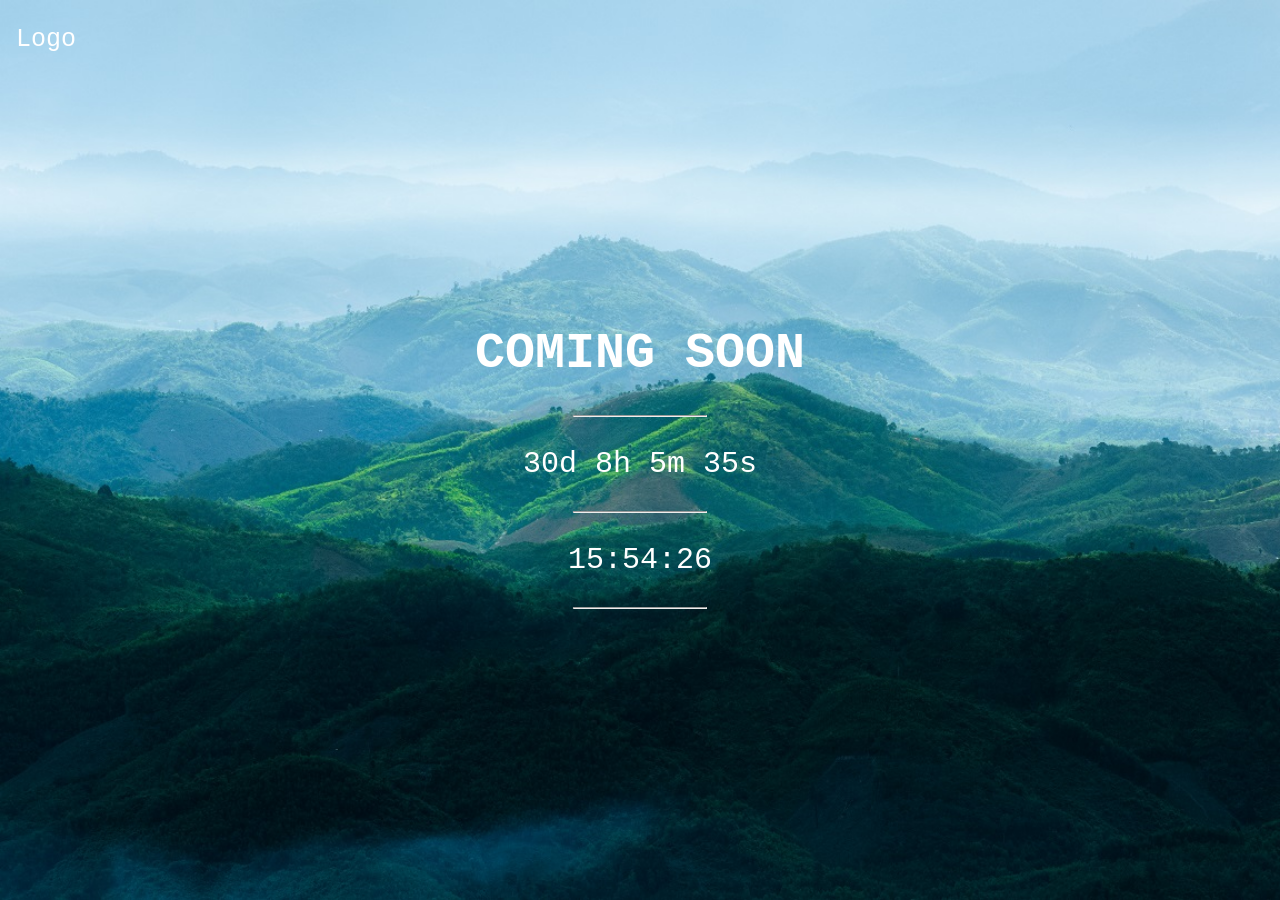
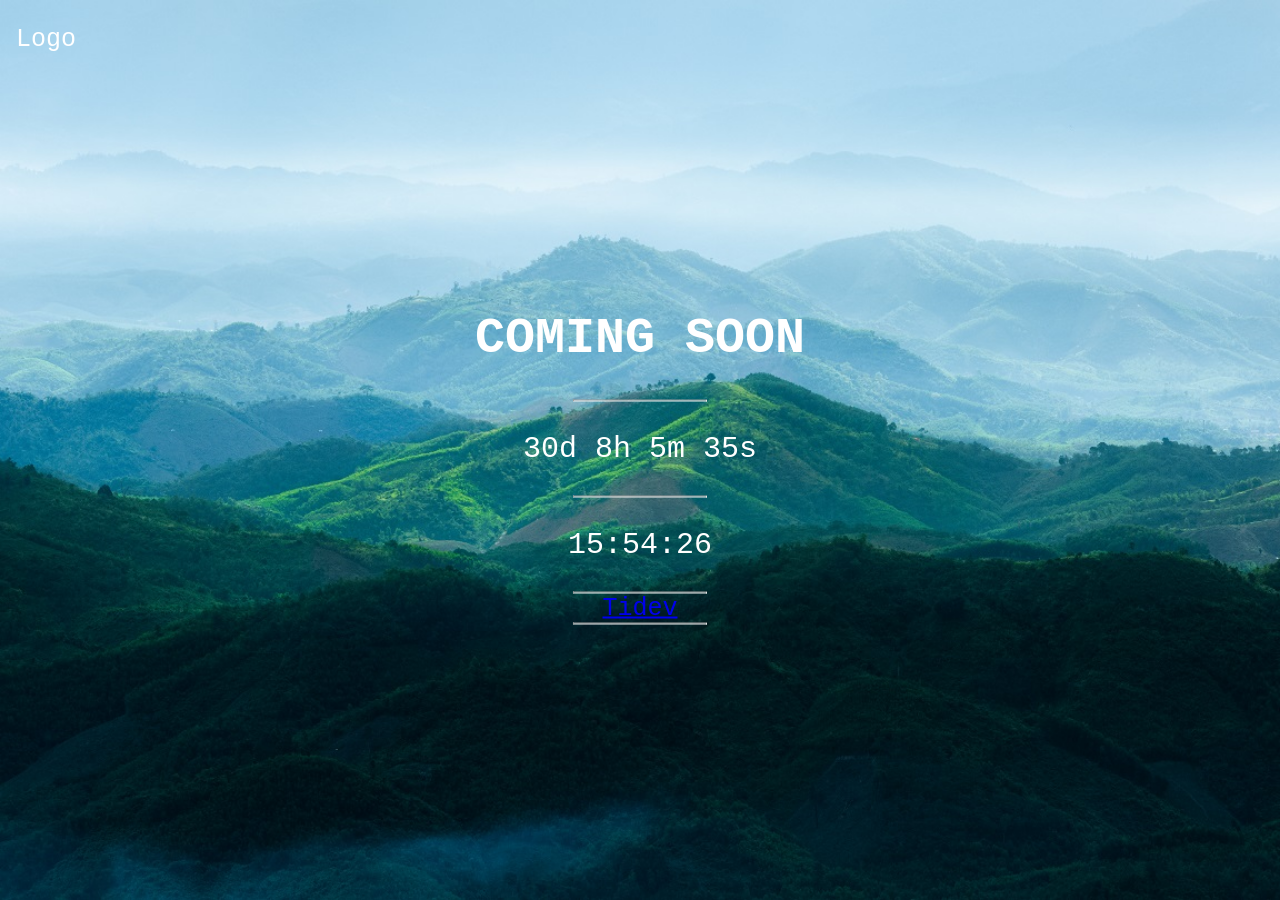
Before and after one commit to khathiatz/khathiatz.github.io, a Jekyll site: the page index.html, which Jekyll copies as it is, in a window 1280 px wide. Built offline with Jekyll 4.4.1, drawn with Linux system fonts in a browser that asks for light colours.

Commit message:
Update index.html

```diff
--- a/index.html
+++ b/index.html
@@ -55,6 +55,8 @@ hr {
     <hr>
     <p id="clock_time" style="font-size:30px"></p>
     <hr>
+    <a href="https://khathiatz.github.io/tidev">Tidev</a>
+    <hr>
   </div>
   <div class="bottomleft">
     <p id="clock_time" style="font-size:14px"></p>
```
